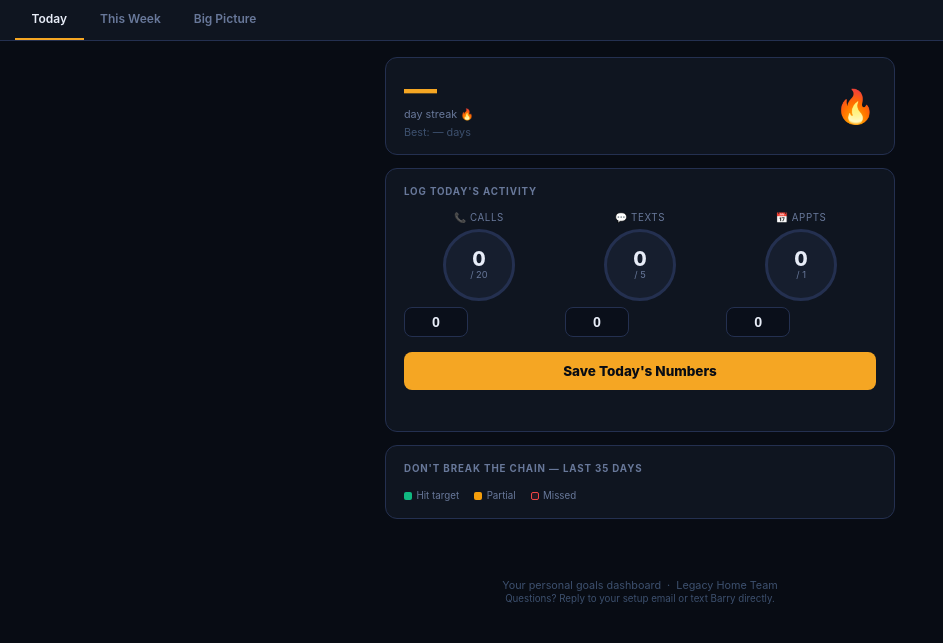
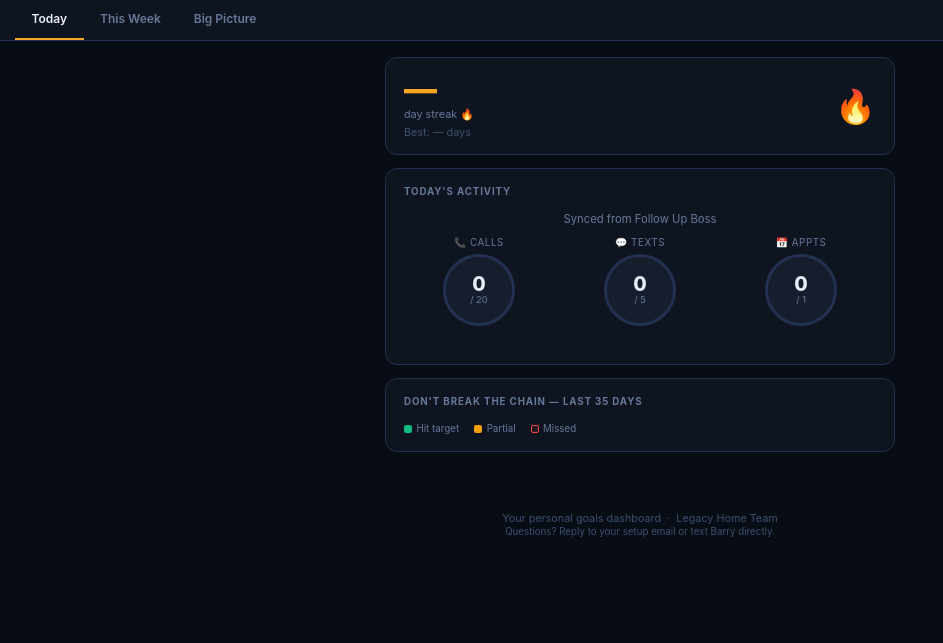
Before and after one commit to barryjenk777/fub-kpi-audit, a Flask app: template templates/agent_dashboard.html in a window 1280 px wide. Shown: the part 64-707 px from the top of the page, without its empty margins (0-943 px from the left). Run offline with Flask 3, Linux system fonts and the light colour scheme; the template is opened without the code that fills it, so the values that code supplies are empty; some libraries are stand-ins or nearby versions.

Commit message:
refactor: remove manual activity logging from agent dashboard
Activity now syncs automatically from FUB — no self-reporting needed.
Replaced the log form with a read-only display, removed dead JS
(logActivity, updateCircles, streakMessage) and dead CSS.

Co-Authored-By: Claude Sonnet 4.6 <noreply@anthropic.com>

```diff
--- a/templates/agent_dashboard.html
+++ b/templates/agent_dashboard.html
@@ -69,15 +69,6 @@ button{cursor:pointer;border:none;font-family:inherit}
 .log-circle.partial{border-color:var(--yellow);background:var(--yellow-bg)}
 .log-val{font-size:1.3rem;font-weight:800;line-height:1}
 .log-target{font-size:.62rem;color:var(--muted)}
-.log-input-row{display:flex;align-items:center;gap:.5rem;margin-top:.3rem}
-.log-input-row label{font-size:.72rem;color:var(--muted);white-space:nowrap}
-.log-number{width:64px;background:#0a0f1a;border:1px solid var(--border);border-radius:var(--r-sm);color:var(--text);font-size:.95rem;font-weight:700;padding:.4rem .5rem;text-align:center;outline:none;-moz-appearance:textfield}
-.log-number::-webkit-outer-spin-button,.log-number::-webkit-inner-spin-button{-webkit-appearance:none}
-.log-number:focus{border-color:var(--gold)}
-.btn-log{width:100%;background:var(--gold);color:#080c14;font-size:.9rem;font-weight:800;border-radius:var(--r-sm);padding:.75rem;transition:opacity .15s}
-.btn-log:hover{opacity:.9}
-.btn-log:disabled{opacity:.4;cursor:not-allowed}
-.log-saved{text-align:center;font-size:.8rem;color:var(--green);margin-top:.5rem;min-height:1.1rem}
 
 /* Streak card */
 .streak-card{background:var(--surface);border:1px solid var(--border);border-radius:var(--r);padding:1rem 1.2rem;margin-bottom:.9rem;display:flex;align-items:center;justify-content:space-between}
@@ -173,12 +164,13 @@ button{cursor:pointer;border:none;font-family:inherit}
       <div class="streak-flame" id="streak-icon">🔥</div>
     </div>
 
-    <!-- Log today -->
+    <!-- Today's activity (read-only — synced from FUB) -->
     <div class="log-card">
       <div class="log-title">
-        Log Today's Activity
+        Today's Activity
         <span class="log-date" id="log-date"></span>
       </div>
+      <div style="font-size:.75rem;color:var(--muted);text-align:center;margin-bottom:.75rem">Synced from Follow Up Boss</div>
 
       <div class="log-grid">
         <div class="log-item">
@@ -187,18 +179,12 @@ button{cursor:pointer;border:none;font-family:inherit}
             <div class="log-val" id="circle-calls-val">0</div>
             <div class="log-target" id="circle-calls-target">/ 20</div>
           </div>
-          <div class="log-input-row">
-            <input class="log-number" type="number" id="inp-calls" min="0" value="0" oninput="updateCircles()">
-          </div>
         </div>
         <div class="log-item">
           <div class="log-label">💬 Texts</div>
           <div class="log-circle" id="circle-texts">
             <div class="log-val" id="circle-texts-val">0</div>
             <div class="log-target" id="circle-texts-target">/ 5</div>
-          </div>
-          <div class="log-input-row">
-            <input class="log-number" type="number" id="inp-texts" min="0" value="0" oninput="updateCircles()">
           </div>
         </div>
         <div class="log-item">
@@ -207,14 +193,8 @@ button{cursor:pointer;border:none;font-family:inherit}
             <div class="log-val" id="circle-appts-val">0</div>
             <div class="log-target" id="circle-appts-target">/ 1</div>
           </div>
-          <div class="log-input-row">
-            <input class="log-number" type="number" id="inp-appts" min="0" step="0.5" value="0" oninput="updateCircles()">
-          </div>
         </div>
       </div>
-
-      <button class="btn-log" id="btn-log" onclick="logActivity()">Save Today's Numbers</button>
-      <div class="log-saved" id="log-saved"></div>
     </div>
 
     <!-- Chain calendar -->
@@ -354,7 +334,7 @@ function renderStreak(streak) {
   if (cur > 0) document.getElementById('hdr-streak').style.display = 'flex';
 }
 
-// ── Today logging ─────────────────────────────────────────────────
+// ── Today activity (read-only, FUB-synced) ────────────────────────
 
 function renderTodayLog(today, ident) {
   const calls = today?.calls || 0;
@@ -364,80 +344,18 @@ function renderTodayLog(today, ident) {
   const textsT = ident?.daily_texts_target || 5;
   const apptsT = ident?.daily_appts_target || 1;
 
-  document.getElementById('inp-calls').value = calls;
-  document.getElementById('inp-texts').value = texts;
-  document.getElementById('inp-appts').value = appts;
-
   document.getElementById('circle-calls-target').textContent = '/ ' + callsT;
   document.getElementById('circle-texts-target').textContent = '/ ' + textsT;
   document.getElementById('circle-appts-target').textContent = '/ ' + apptsT;
 
-  const now = new Date();
-  document.getElementById('log-date').textContent = now.toLocaleDateString('en-US',{weekday:'short',month:'short',day:'numeric'});
-
-  updateCircles();
-}
-
-function updateCircles() {
-  const callsT = _identity?.daily_calls_target || 20;
-  const textsT = _identity?.daily_texts_target || 5;
-  const apptsT = _identity?.daily_appts_target || 1;
-
-  [
-    ['calls', callsT],
-    ['texts', textsT],
-    ['appts', apptsT],
-  ].forEach(([key, target]) => {
-    const val = parseFloat(document.getElementById(`inp-${key}`)?.value) || 0;
+  [['calls', calls, callsT], ['texts', texts, textsT], ['appts', appts, apptsT]].forEach(([key, val, target]) => {
     document.getElementById(`circle-${key}-val`).textContent = val;
     const circle = document.getElementById(`circle-${key}`);
     circle.className = 'log-circle' + (val >= target ? ' hit' : val > 0 ? ' partial' : '');
   });
-}
 
-async function logActivity() {
-  const btn = document.getElementById('btn-log');
-  const saved = document.getElementById('log-saved');
-  btn.disabled = true;
-  btn.textContent = '⏳ Saving…';
-  const calls = parseFloat(document.getElementById('inp-calls').value) || 0;
-  const texts = parseFloat(document.getElementById('inp-texts').value) || 0;
-  const appts = parseFloat(document.getElementById('inp-appts').value) || 0;
-  try {
-    const res = await fetch(`/api/goals/my-goals/${TOKEN}/log`, {
-      method: 'POST',
-      headers: {'Content-Type':'application/json'},
-      body: JSON.stringify({calls, texts, appts}),
-    });
-    const data = await res.json();
-    if (!data.success) throw new Error('Failed to save');
-    saved.textContent = '✅ Saved!';
-    // Update streak live
-    if (data.streak) {
-      renderStreak(data.streak);
-      if (_data) _data.streak = data.streak;
-    }
-    // Refresh chain
-    if (_data) {
-      _data.today = {calls, texts, appts};
-      renderChain(_data.activity_log, _data.identity);
-    }
-    showToast(streakMessage(data.streak?.current_streak || 0, calls));
-    setTimeout(() => { saved.textContent = ''; }, 3000);
-  } catch(e) {
-    saved.textContent = '❌ Error saving. Try again.';
-    saved.style.color = 'var(--red)';
-  }
-  btn.disabled = false;
-  btn.textContent = 'Save Today\'s Numbers';
-}
-
-function streakMessage(streak, calls) {
-  if (streak >= 21) return `Day ${streak}. Science says that's a habit now. 🏆`;
-  if (streak >= 7)  return `${streak} days straight. You're building something real. 🔥`;
-  if (streak >= 3)  return `${streak} days in a row. Keep the chain going. ⚡`;
-  if (calls > 0)    return `Day 1 of a new streak. Every great run starts here.`;
-  return '✅ Activity logged.';
+  const now = new Date();
+  document.getElementById('log-date').textContent = now.toLocaleDateString('en-US',{weekday:'short',month:'short',day:'numeric'});
 }
 
 // ── Chain calendar ────────────────────────────────────────────────
```
